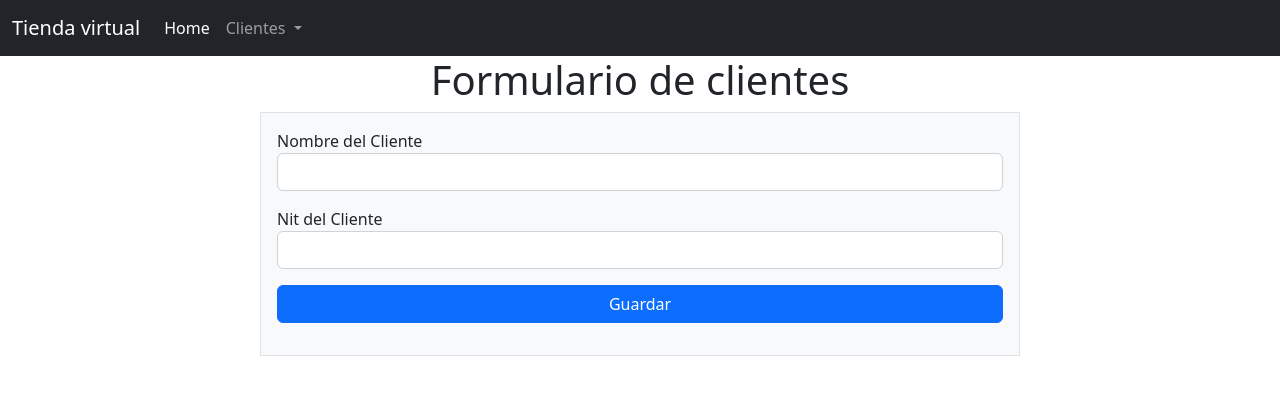
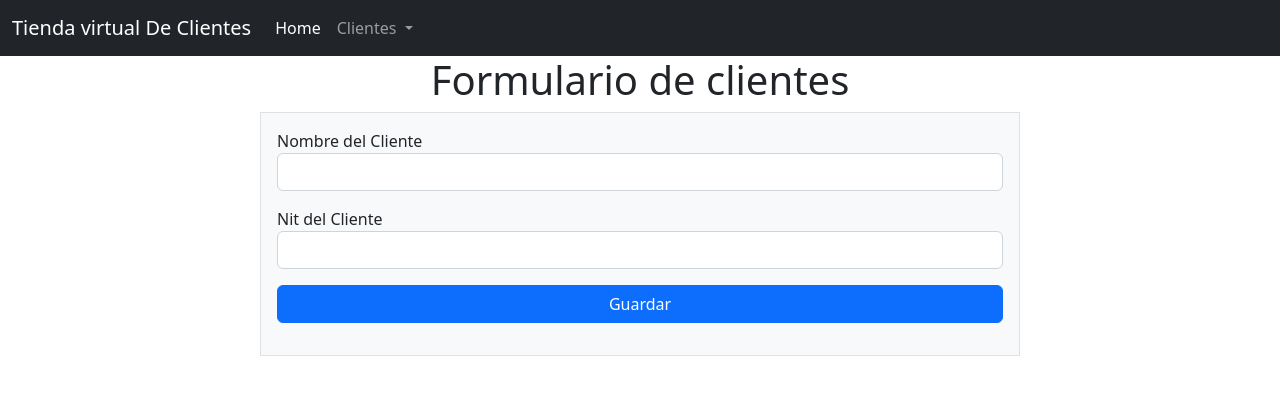
Before and after one commit to dany11279/practica8, a PHP site: page /vistas/clientes/index.php in a window 1280 px wide. Shown: the top 395 px of the page. Run offline with PHP 8.4, Linux system fonts and the light colour scheme.

Commit message:
realice cambios en navbar

```diff
--- a/includes/navbar.php
+++ b/includes/navbar.php
@@ -4,7 +4,7 @@
             <span class="navbar-toggler-icon"></span>
         </button>
         <div class="collapse navbar-collapse" id="navbarTogglerDemo01">
-            <a class="navbar-brand" href="#">Tienda virtual</a>
+            <a class="navbar-brand" href="#">Tienda virtual De Clientes</a>
             <ul class="navbar-nav me-auto mb-2 mb-lg-0">
                 <li class="nav-item">
                     <a class="nav-link active" aria-current="page" href="#">Home</a>
```
